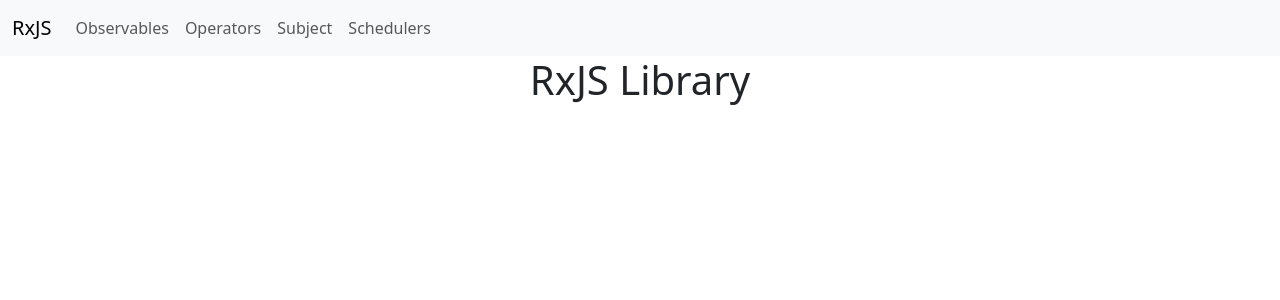
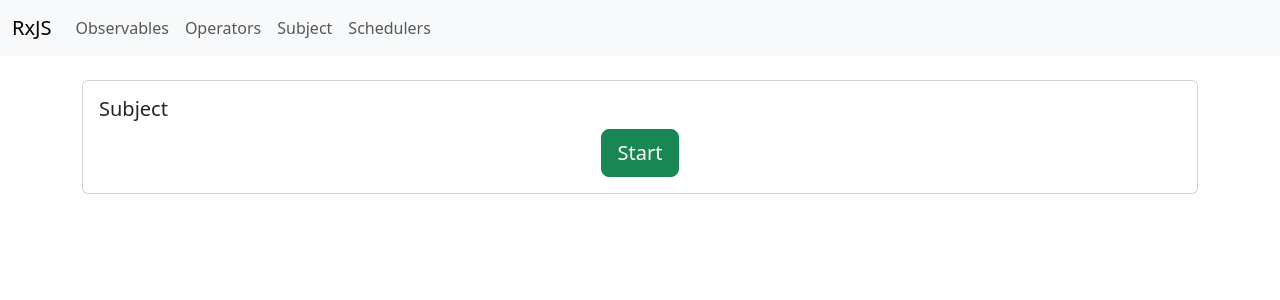
Before and after one commit to JMan4342/RxJS-Code, an Angular app in the folder RxJS-Code/: page /scheduler in a window 1280 px wide. Shown: the top 300 px of the page. Built offline with nearby package versions, Linux system fonts and the light colour scheme.

Commit message:
Initial setup of scheduler section.

```diff
--- a/RxJS-Code/src/app/navbar/navbar.component.html
+++ b/RxJS-Code/src/app/navbar/navbar.component.html
@@ -17,7 +17,7 @@
         <a class="nav-link" href="observables">Observables</a>
         <a class="nav-link" href="operators">Operators</a>
         <a class="nav-link" href="subject">Subject</a>
-        <a class="nav-link" href="#">Schedulers</a>
+        <a class="nav-link" href="scheduler">Schedulers</a>
       </div>
     </div>
   </div>
--- /dev/null
+++ b/RxJS-Code/src/app/scheduler/scheduler.component.html
@@ -0,0 +1,24 @@
+<div class="container my-4">
+  <div class="card">
+    <div class="card-body">
+      <h5 class="card-title">Subject</h5>
+      <!-- <div class="row">
+        <h3 class="col text-end">First Subject Call:</h3>
+        <p class="col fw-semibold fs-4">{{ firstCallSub }}</p>
+      </div>
+      <div class="row">
+        <h3 class="col text-end">Second Subject Call:</h3>
+        <p class="col fw-semibold fs-4">{{ secondCallSub }}</p>
+      </div> -->
+      <div class="d-flex justify-content-center">
+        <button
+          type="button"
+          class="btn btn-success btn-lg"
+          (click)="startSchedulerDemo()"
+        >
+          Start
+        </button>
+      </div>
+    </div>
+  </div>
+</div>
--- /dev/null
+++ b/RxJS-Code/src/app/scheduler/scheduler.component.ts
@@ -0,0 +1,34 @@
+import { Component } from '@angular/core';
+import { asapScheduler, asyncScheduler, Observable, observeOn, queueScheduler } from 'rxjs';
+
+@Component({
+  selector: 'app-scheduler',
+  standalone: true,
+  imports: [],
+  templateUrl: './scheduler.component.html',
+  styleUrl: './scheduler.component.css',
+})
+export class SchedulerComponent {
+  startSchedulerDemo() {
+    const observable = new Observable((observer) => {
+      observer.next(1);
+      observer.next(2);
+      observer.next(3);
+      observer.complete();
+    }).pipe(observeOn(queueScheduler));
+
+    console.log('just before subscribe');
+    observable.subscribe({
+      next(x) {
+        console.log('got value ' + x);
+      },
+      error(err) {
+        console.error('something wrong occurred: ' + err);
+      },
+      complete() {
+        console.log('done');
+      },
+    });
+    console.log('just after subscribe');
+  }
+}
```
Also changed, not shown: RxJS-Code/src/app/app.routes.ts (+10 -3 lines), RxJS-Code/src/app/scheduler/scheduler.component.css (added).
